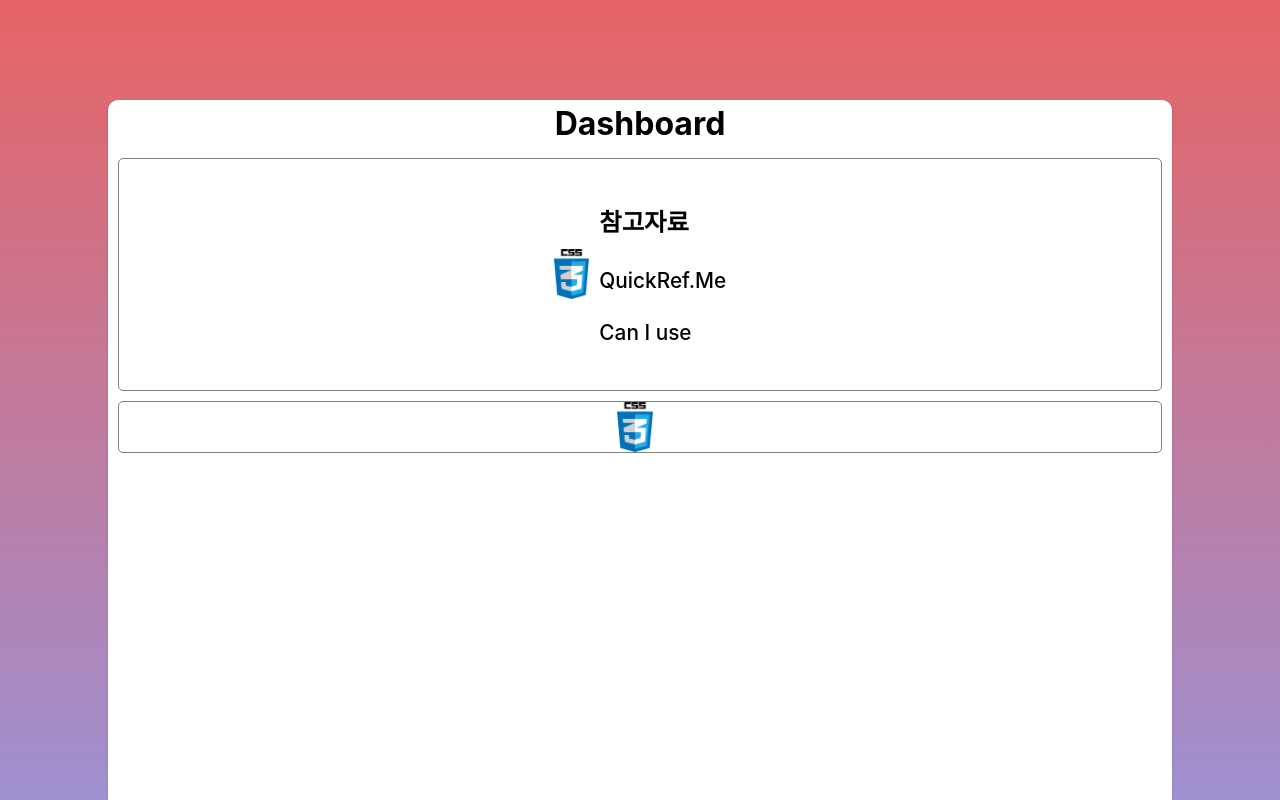
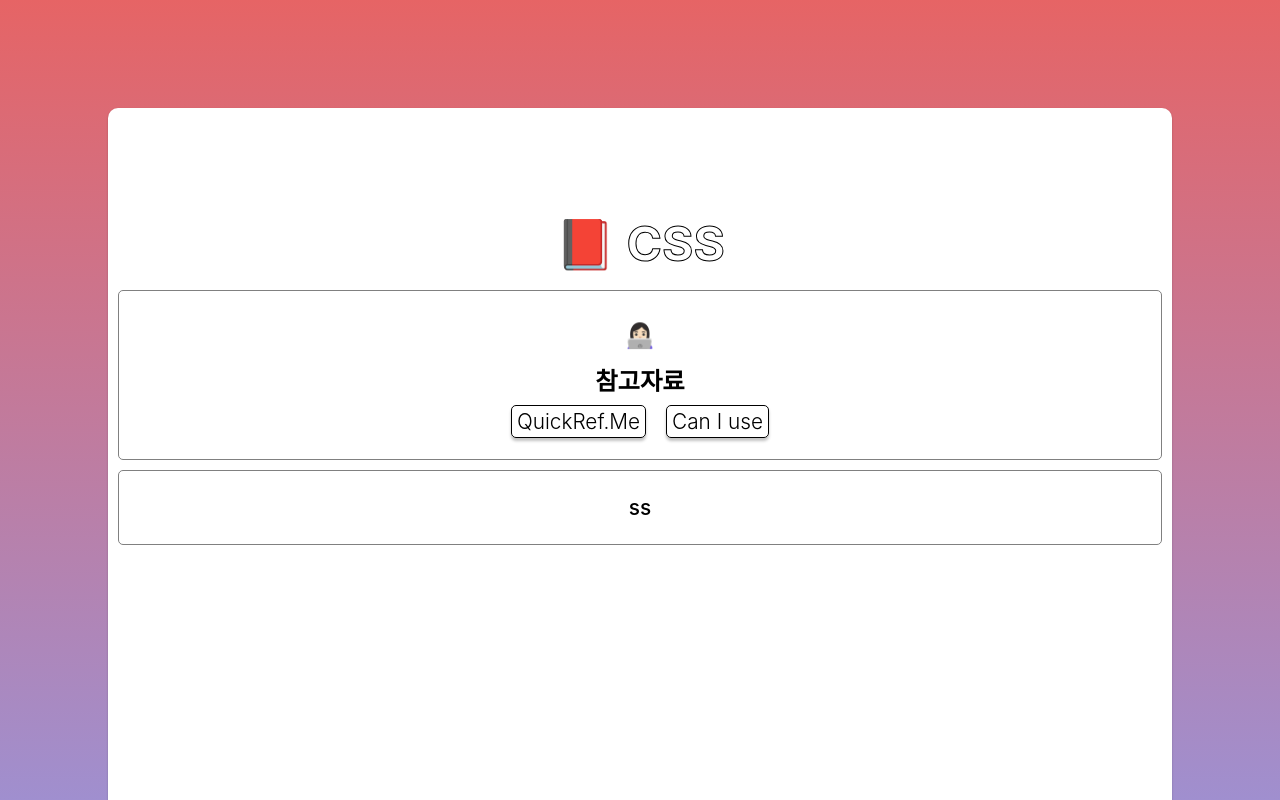
Before and after one commit to heejung0923/first-project, a React (Vite) app: page / in a window 1280 px wide. Shown: the top 800 px of the page. Built offline with nearby package versions, Linux system fonts and the light colour scheme.

Commit message:
🐛fix: style 수정

```diff
--- a/src/api/__mock__/contents.ts
+++ b/src/api/__mock__/contents.ts
@@ -1,5 +1,5 @@
 import { FC } from 'react';
-import { Reference } from '@/components/CSS';
+import { PSeudoClasses, Reference } from '@/components/CSS';
 
 export interface MockContentType {
   id: number;
@@ -20,6 +20,7 @@ export const MockContent: MockContentType[] = [
   {
     id: 2,
     title: '[CSS] CSS Selector 정리',
+    component: PSeudoClasses,
     image: '/CSS.png',
     url: 'https://heedymy.tistory.com/68',
   },
--- /dev/null
+++ b/src/api/__mock__/url.ts
@@ -0,0 +1,18 @@
+export interface URLType {
+  id: number;
+  url: string;
+  title: string;
+}
+
+export const MockURL: URLType[] = [
+  {
+    id: 1,
+    url: 'https://quickref.me/css3.html',
+    title: 'QuickRef.Me',
+  },
+  {
+    id: 2,
+    url: 'https://caniuse.com',
+    title: 'Can I use',
+  },
+];
--- a/src/components/CSS.tsx
+++ b/src/components/CSS.tsx
@@ -1,32 +1,20 @@
+import { MockURL } from '@/api/__mock__/url';
 import '@/styles/Reference.css';
 
 export const Reference = () => {
   return (
-    <>
+    <main>
+      <h3>👩🏻‍💻</h3>
       <h3>참고자료</h3>
-      {MockURL.map(value => (
-        <p onClick={() => (window.location.href = `${value.url}`)}>{value.title}</p>
-      ))}
-      <p></p>
-    </>
+      <div className="Contents-Container">
+        {MockURL.map(value => (
+          <p onClick={() => (window.location.href = `${value.url}`)}>{value.title}</p>
+        ))}
+      </div>
+    </main>
   );
 };
 
-export interface URLType {
-  id: number;
-  url: string;
-  title: string;
-}
-
-export const MockURL: URLType[] = [
-  {
-    id: 1,
-    url: 'https://quickref.me/css3.html',
-    title: 'QuickRef.Me',
-  },
-  {
-    id: 2,
-    url: 'https://caniuse.com',
-    title: 'Can I use',
-  },
-];
+export const PSeudoClasses = () => {
+  return <>ss</>;
+};
--- a/src/index.css
+++ b/src/index.css
@@ -12,6 +12,7 @@
 main .Container {
   margin: 100px;
   background: white;
+  min-width: max-content;
   border-radius: 10px;
   min-height: calc(100vh - var(--base-padding));
   box-shadow: 0 1px 2px rgba(0, 0, 0, 0.24);
@@ -28,10 +29,12 @@ main .Container {
 }
 
 .title {
-  font-size: 2em;
+  font-size: 3em;
   text-align: center;
   margin-top: 100px;
   font-weight: 700;
+  -webkit-text-stroke: 1px black;
+  color: white;
 }
 
 .Container:hover {
@@ -59,12 +62,6 @@ ul li a:hover {
   background-color: linear-gradient(#e66465, #9198e5);
 }
 
-h1 {
-}
-
-.Card-Container {
-}
-
 .Card {
   border-radius: 5px;
   border: 1px gray solid;
@@ -75,7 +72,6 @@ h1 {
   display: flex;
   gap: 10px;
   justify-content: center;
-  cursor: pointer;
   &:hover {
     transform: translateY(-5px);
     transition: all 0.3s ease-in-out;
@@ -92,4 +88,5 @@ h1 {
 .Card-Contents {
   display: flex;
   flex-direction: column;
+  cursor: pointer;
 }
--- a/src/pages/page.tsx
+++ b/src/pages/page.tsx
@@ -7,12 +7,12 @@ const IndexPage = () => {
       <div className="Container">
         {/* <Button>버튼</Button> */}
         {/* <div className="title-polygon"> */}
-        <div className="title">Dashboard</div>
+        <div className="title">📕 CSS </div>
         {/* </div> */}
         <div className="Card-Container">
           {MockContent.map(value => (
             <div className="Card">
-              <img src={value.image} alt="" />
+              {/* <img src={value.image} alt="" /> */}
               <div className="Card-Contents">
                 <p>{value.component && <value.component />}</p>
               </div>
--- a/src/styles/Reference.css
+++ b/src/styles/Reference.css
@@ -1,6 +1,27 @@
-h3 {
+main {
+  display: flex;
+  flex-direction: column;
 }
 
-p{
+h3 {
+  text-align: center;
+  margin: 5px;
+}
 
+.Contents-Container p {
+  cursor: pointer;
+  border: black 1px solid;
+  padding: 0 5px;
+  border-radius: 5px;
+  box-shadow: 0 3px 3px rgba(0, 0, 0, 0.24);
+  margin: 0 10px;
+  font-weight: 300;
 }
+
+.Contents-Container {
+  display: flex;
+  @media screen and (max-width: 768px) {
+    flex-direction: column;
+    min-width: max-content;
+  }
+}
```
